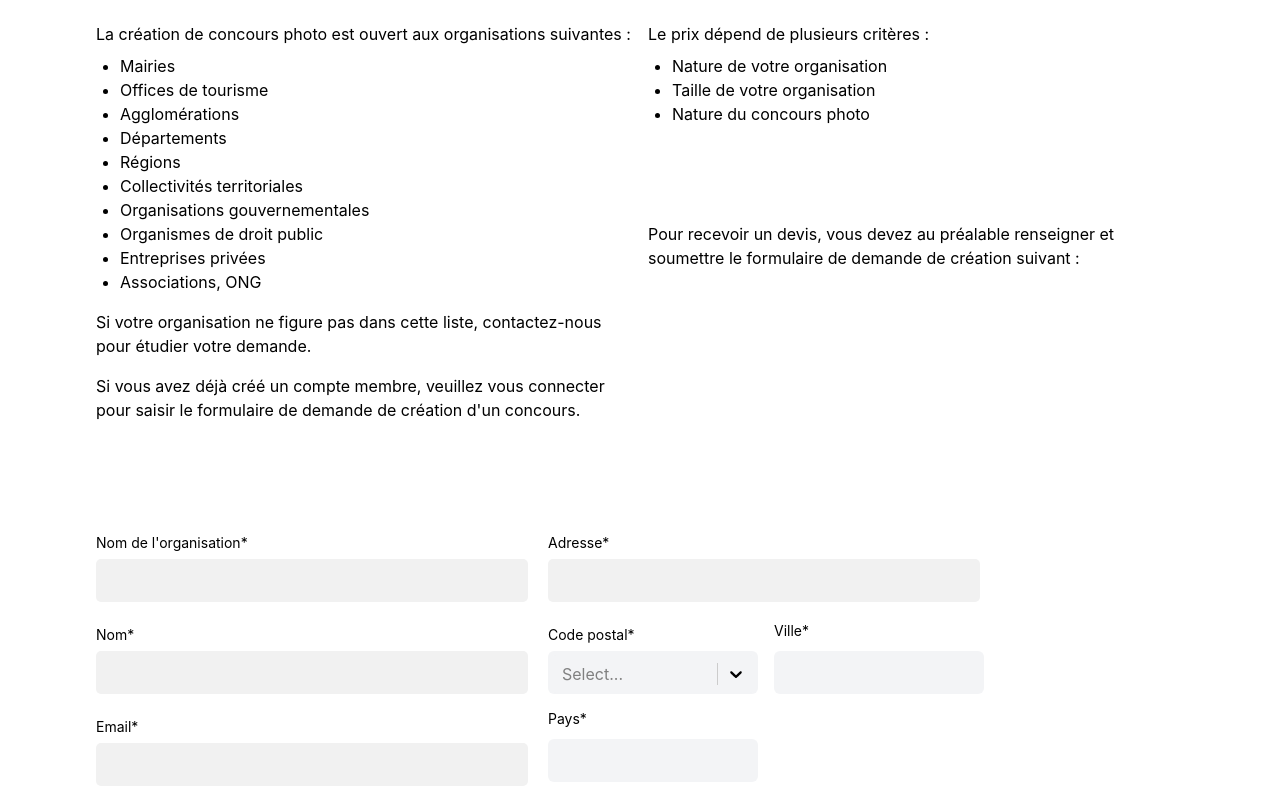
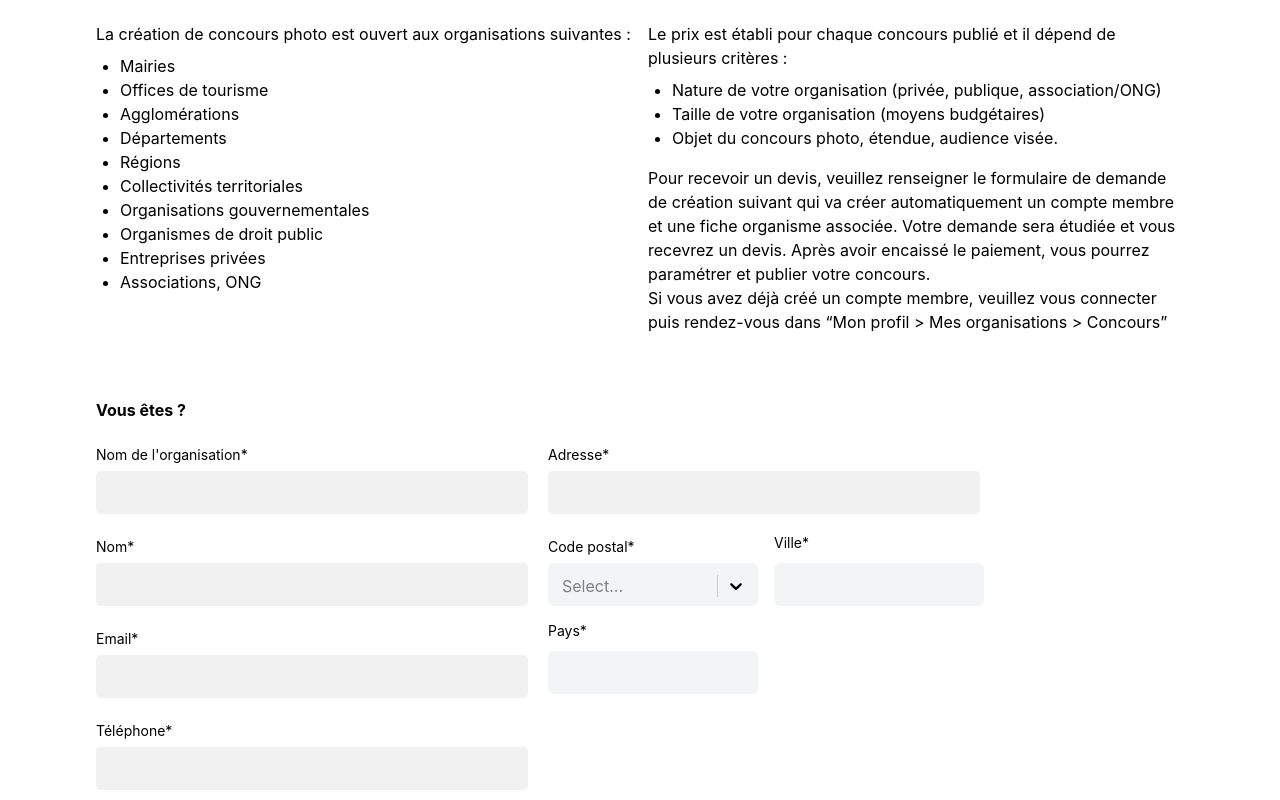
Before and after one commit to ArthurSerenne/ConcoursPhoto-Front, a React (Create React App) app: page /mon-concours in a window 1280 px wide. Shown: the part 300-1100 px from the top of the page. Built offline with nearby package versions, Linux system fonts and the light colour scheme; some icons are missing.

Commit message:
modifications maquettes

```diff
--- a/src/pages/AddContest.jsx
+++ b/src/pages/AddContest.jsx
@@ -78,18 +78,17 @@ const AddContest = () => {
                     <li>Entreprises privées</li>
                     <li>Associations, ONG</li>
                 </ul>
-                <p className='pt-4'>Si votre organisation ne figure pas dans cette liste, contactez-nous pour étudier votre demande.</p>
-                <p className='pt-4 pb-28'>Si vous avez déjà créé un compte membre, veuillez vous connecter pour saisir le formulaire de demande de création d'un concours.</p>
             </div>
             <div className="col-span-1">
                 <h3 className="font-bold">Combien ça coûte ?</h3><br/>
-                <p className='pb-2'>Le prix dépend de plusieurs critères :</p>
+                <p className='pb-2'>Le prix est établi pour chaque concours publié et il dépend de plusieurs critères :</p>
                 <ul className='list-disc pl-6'>
-                    <li>Nature de votre organisation</li>
-                    <li>Taille de votre organisation</li>
-                    <li>Nature du concours photo</li>
+                    <li>Nature de votre organisation (privée, publique, association/ONG)</li>
+                    <li>Taille de votre organisation (moyens budgétaires)</li>
+                    <li>Objet du concours photo, étendue, audience visée.</li>
                 </ul>
-                <p className='pt-24'>Pour recevoir un devis, vous devez au préalable renseigner et soumettre le formulaire de demande de création suivant :</p>
+                <p className='pt-4'>Pour recevoir un devis, veuillez renseigner le formulaire de demande de création suivant qui va créer automatiquement un compte membre et une fiche organisme associée. Votre demande sera étudiée et vous recevrez un devis. Après avoir encaissé le paiement, vous pourrez paramétrer et publier votre concours.</p>
+                <p>Si vous avez déjà créé un compte membre, veuillez vous connecter puis rendez-vous dans “Mon profil > Mes organisations > Concours”</p>
             </div>
         </div>
 
@@ -112,8 +111,9 @@ const AddContest = () => {
         className='z-100'
       >
         {({ isSubmitting }) => (
-          <Form>
+          <Form className="mt-16">
             <ErrorMessage name="form" component="div" />
+            <h3 className="font-bold">Vous êtes ?</h3><br/>
             <div className="grid grid-cols-2 gap-4">
                 <div>
                     <div>
@@ -231,7 +231,7 @@ const AddContest = () => {
               </Link>
 
               <button
-                className='bg-[#000000] rounded-[44px] mt-5 not-italic font-bold w-[250px] h-[59px] text-base leading-[19px] text-white'
+                className='bg-[#000000] rounded-[44px] not-italic font-bold w-[250px] h-[59px] text-base leading-[19px] text-white'
                 type="submit"
                 disabled={isSubmitting}
               >
```
